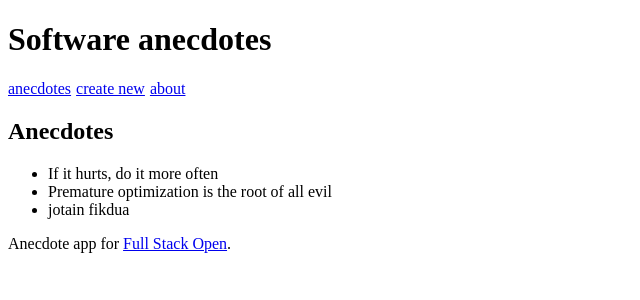
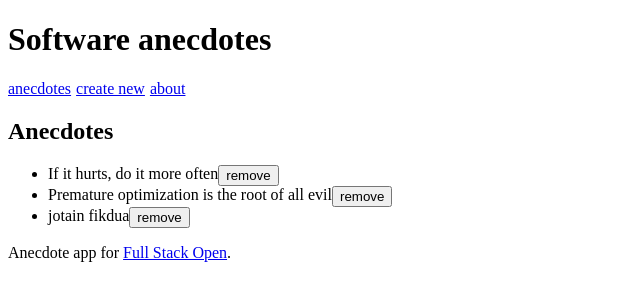
Before and after one commit to Jyrsinho/fsopen_extension, a React (Vite) app in the folder routed-anecdotes/: page / in a window 1280 px wide. Shown: the top 300 px of the page, without its empty margins (0-640 px from the left). Built offline with nearby package versions, Linux system fonts and the light colour scheme; data requests are answered from the project's data file.

Commit message:
added remove button for anecdotes

```diff
--- a/routed-anecdotes/src/components/AnecdoteList.jsx
+++ b/routed-anecdotes/src/components/AnecdoteList.jsx
@@ -1,10 +1,23 @@
-const AnecdoteList = ({ anecdotes }) => (
+const AnecdoteList = ({ anecdotes }) => {
+
+    const anecdoteDivStyle = {
+        display: "flex",
+        flexDirection: "row",
+    }
+
+    return (
         <div>
             <h2>Anecdotes</h2>
             <ul>
-            {anecdotes.map(anecdote => <li key={anecdote.id}>{anecdote.content}</li>)}
+                {anecdotes.map(anecdote =>
+                    <div style={anecdoteDivStyle}>
+                        <li key={anecdote.id}>{anecdote.content}</li>
+                        <button>remove</button>
+                    </div>
+                )}
             </ul>
         </div>
     )
+}
 
 export default AnecdoteList
--- a/routed-anecdotes/src/services/anecdotes.js
+++ b/routed-anecdotes/src/services/anecdotes.js
@@ -4,7 +4,7 @@ const getAll = async () => {
     const response = await fetch(baseUrl)
 
     if (!response.ok) {
-        throw new Error('Failed to fetch notes')
+        throw new Error('Failed to fetch anecdotes')
     }
 
     return await response.json()
```
Also changed, not shown: 1 other file (tests, documents, lock files or other folders). Lines whose indentation alone changed are shown as unchanged.
